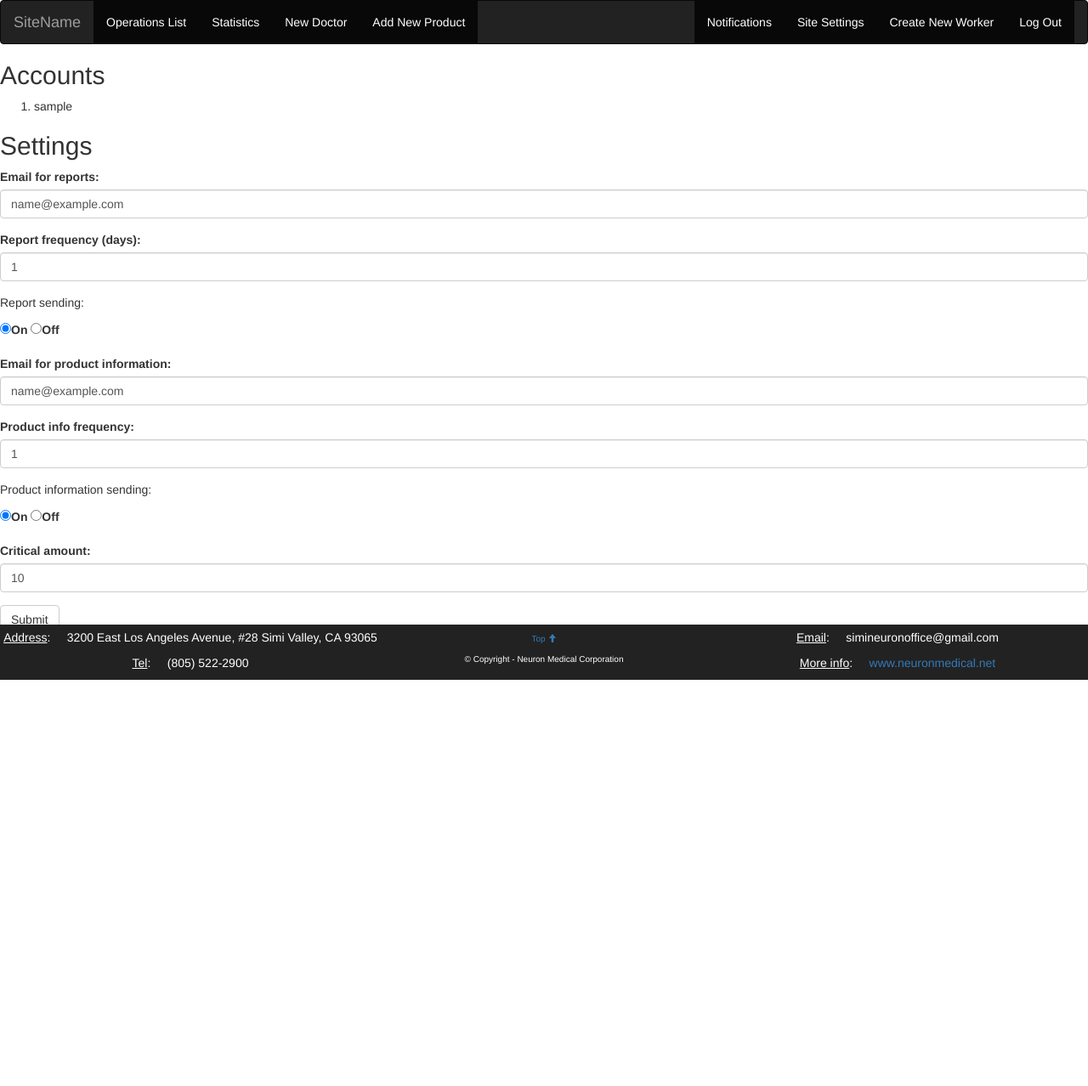
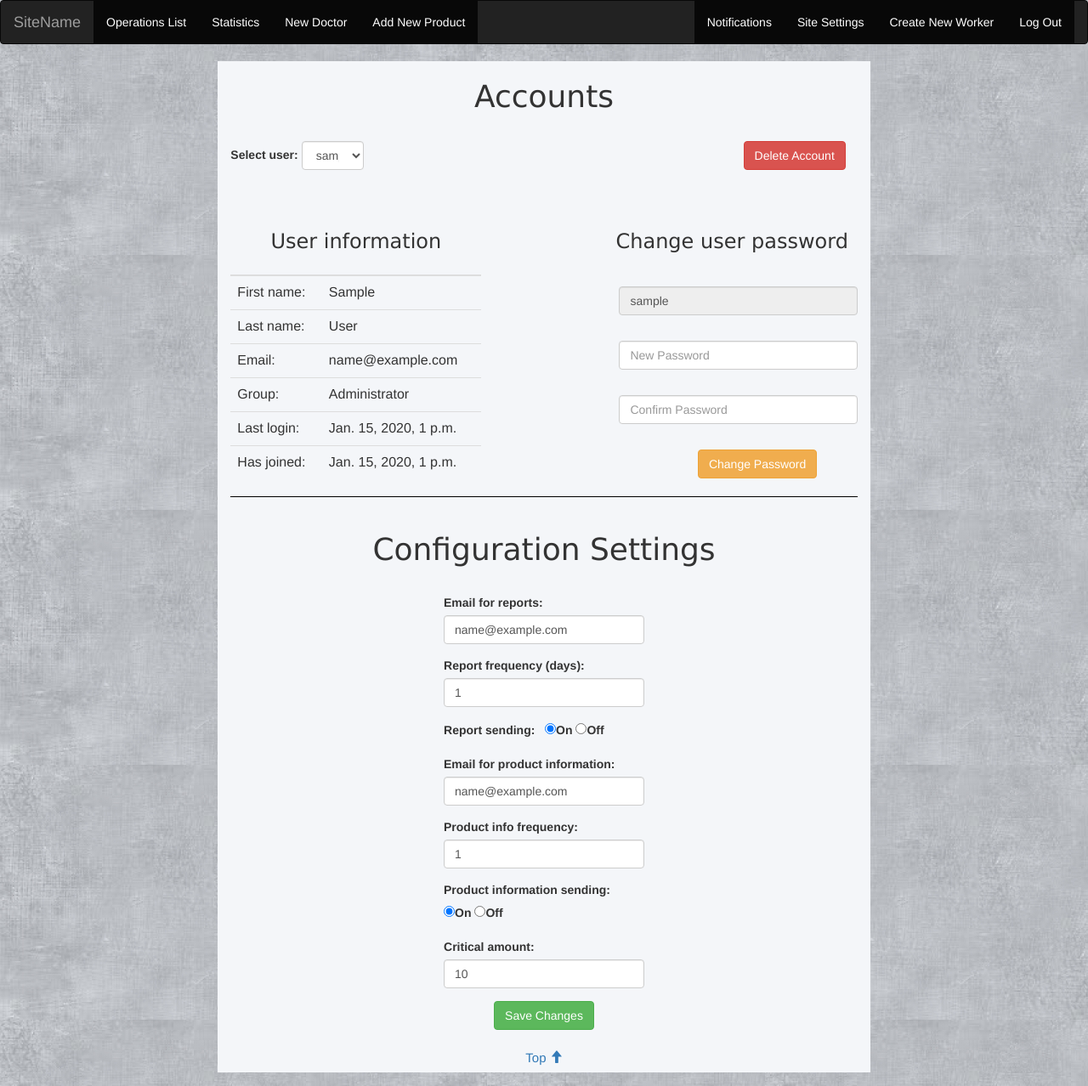
Before and after one commit to Alex394540/django_supplement_site, a Django app: page /trial/site_settings/ in a window 1280 px wide. Shown: the whole page at 85% size. Before the commit the page ends 800 px from the top, so only its background shows below. Run offline with Django 3.2, Linux system fonts and the light colour scheme; a user stored in the database is signed in; tables that the repository leaves empty hold one stand-in row (values such as "Sample post"); some libraries are stand-ins or nearby versions.

Commit message:
Settings, account trackings, american style time

```diff
--- /dev/null
+++ b/trial/static/trial/css/site_settings.css
@@ -0,0 +1,84 @@
+body {
+	background: url("/static/trial/images/stat_bg.jpg");
+}
+
+hr {
+    height: 1px;
+    clear: both;
+    background-color: black;
+}
+
+#container {
+    margin: 0 20% 0 20%;
+    background-color: #f4f6f9;
+}
+
+#select_user {
+    margin-right: 60%;
+    width: 10%;
+}
+
+#table_cont {
+    width: 60%;
+    float: left;
+    padding-right: 20%;
+}
+
+#psw_form {
+    width: 40%;
+    float: left;
+}
+
+#psw_form_inner {
+    margin-left: 5%;
+}
+
+#psw_change_btn {
+    margin-left: 33%;
+}
+
+#accs {
+    padding: 3% 0 3% 0;
+}
+
+#selection_container {
+    padding-bottom: 3%;
+}
+
+#config_header {
+    padding: 3% 0 3% 0;
+}
+
+#outer_form_wrap {
+    width: 40%;
+    margin: 0 auto;
+}
+
+#inner_form_wrap {
+    width: 80%;
+    margin: 0 auto;
+}
+
+#conf_sbmt {
+    width: 50%;
+    margin-left: 25%;
+}
+
+#anchor {
+    font-size: 15px;
+    text-align: center;
+    padding: 1% 0 1% 0;
+}
+
+.wrap {
+    margin: 0 2% 2% 2%;
+}
+
+.headers {
+    text-align: center;
+    font-family: Verdana;
+}
+
+.shortened_input {
+    width: 100%;
+}
--- /dev/null
+++ b/trial/static/trial/js/site_settings.js
@@ -0,0 +1,30 @@
+function fillInfo(elem) {
+
+    var user = elem.options[elem.selectedIndex].value;
+    $('#psw_username').val(user);
+    var url = '/trial/ajax/user_info?username=' + user;
+
+    $.getJSON(url, function(res) {
+        var rows = $('#info_table tr');
+        for (var i = 0; i < 6; i++) {
+            (rows[i].querySelectorAll('td')[1]).textContent = res[i];
+        }
+    });
+
+    return true;
+}
+
+function deleteUser() {
+    var elem = document.querySelector('#select_user');
+    var user = elem.options[elem.selectedIndex].value;
+
+    var result = confirm("Do you really want to delete user '" + user +  "' ?");
+    if (result) {
+        var url = '/trial/ajax/delete_user?username=' + user;
+
+        $.ajax(url).done(function() {
+                window.location.reload();
+            });
+    }
+    return true;
+}
--- a/trial/templates/trial/operations.html
+++ b/trial/templates/trial/operations.html
@@ -44,14 +44,14 @@
 			<div class="form-inline">
 				<div class="col-xs-1" id="start_cont">
 					<label>
-						&nbsp &nbsp Starting date:<input type="text" class="form-control" id="start_date_search" placeholder="YYYY-MM-DD">
+						&nbsp &nbsp Starting date:<input type="text" class="form-control" id="start_date_search" placeholder="MM/DD/YYYY">
 					</label>
 				</div>
 
 				<div class="col-xs-3"  id="end_cont">
 					<label> &nbsp &nbsp &nbsp &nbsp &nbsp &nbsp &nbsp &nbsp Ending date:
 						<div class="form-inline">
-							<input type="text" class="form-control" id="end_date_search" placeholder="YYYY-MM-DD">
+							<input type="text" class="form-control" id="end_date_search" placeholder="MM/DD/YYYY">
 							<button class="btn btn-default" type="button" onclick="searchDate();">
 								<span class="glyphicon glyphicon-search" aria-hidden="true"></span>
 							</button>
--- a/trial/templates/trial/site_settings.html
+++ b/trial/templates/trial/site_settings.html
@@ -1,6 +1,9 @@
 <html>
 <head>
     <link rel="stylesheet" href="/static/bootstrap/css/bootstrap.min.css">
+    <link rel="stylesheet" href="/static/trial/css/site_settings.css">
+    <script type="text/javascript" src="/static/trial/js/jquery-3.3.1.min.js"></script>
+    <script type="text/javascript" src="/static/trial/js/site_settings.js"></script>
 </head>
 
 <body>
@@ -8,28 +11,80 @@
 <a name="top"></a>
 {% include "trial\navbar.html" %}
 
-    <h2> Accounts </h2>
-    <ol>
+<div id='container'>
+
+    <div class='wrap'>
+        <h1 class="headers" id="accs"> Accounts </h1>
+
+        <div class="form-group" id="selection_container">
+            <form class="form-inline" role="form">
+                <label for="select_user">Select user:</label>
+                <select class="form-control" id="select_user" onChange="fillInfo(this);">
+                    <option selected="selected">{{ request.user.username }}</option>
                     {% for u in users %}
-        <li> {{ u.username }} </li>
+                        <option> {{ u.username }} </option>
                     {% endfor %}
-    </ol>
+                </select>
+                <button type="button" class="btn btn-danger" id="del_user" onclick="deleteUser()">Delete Account</button>
+            </form>
+        </div>
 
-    <h2> Settings </h2>
+            <div id="user_container">
+                <div id="table_cont">
+                    <h3 class="headers"> User information </h3>
+                    <table class="table">
+                        <thead> <tr> <th></th> <th></th> </tr> </thead>
+                        <tbody id="info_table">
+                            <tr> <td>First name: </td> <td> {{ request.user.first_name }}</td> </tr>
+                            <tr> <td>Last name: </td> <td> {{ request.user.last_name }} </td> </tr>
+                            <tr> <td>Email: </td> <td> {{ request.user.email }} </td> </tr>
+                            <tr> <td>Group: </td> <td> Administrator </td> </tr>
+                            <tr> <td>Last login: </td> <td>{{ request.user.last_login }} </td> </tr>
+                            <tr> <td>Has joined: </td> <td>{{ request.user.date_joined }} </td> </tr>
+                        </tbody>
+                    </table>
+                </div>
+
+                <div id="psw_form">
+                    <h3 class="headers"> Change user password </h3>
+                    <p>&nbsp </p>
+                    <div id="psw_form_inner">
+                        <form action="/trial/change_pass/" method="POST">
+                            {% csrf_token %}
+                        <div class="form-group">
+                            <input type="text" class="form-control psw_item" value="{{ request.user.username }}" id="psw_username" name="username" readonly>
+                            <p>&nbsp </p>
+                            <input type="password" class="form-control psw_item" id="psw_password" name="password" placeholder="New Password">
+                            <p>&nbsp </p>
+                            <input type="password" class="form-control psw_item" id="psw_confirm" name="confirm" placeholder="Confirm Password">
+                            <p>&nbsp </p>
+                            <button type="submit" class="btn btn-warning" id="psw_change_btn">Change Password</button>
+                        </div>
+                        </form>
+                    </div>
+                </div>
+            </div>
+        </div>
+
+    <div class='wrap'>
+    <hr>
+        <h1 class="headers" id="config_header"> Configuration Settings </h1>
+        <div id="outer_form_wrap">
+            <div id="inner_form_wrap">
                 <form action="/trial/site_settings/" method="POST">
                   {% csrf_token %}
                   <div class="form-group">
                     <label for="rep_email">Email for reports:</label>
-        <input type="email" class="form-control" id="rep_email" name='report_email' value="{{ report_email }}">
+                    <input type="email" class="form-control shortened_input" id="rep_email" name='report_email' value="{{ report_email }}">
                   </div>
 
                   <div class="form-group">
                       <label for="rep_freq">Report frequency (days):</label>
-        <input type="number" class="form-control" id="rep_freq" name="report_frequency" value="{{ report_frequency }}">
+                      <input type="number" class="form-control shortened_input" id="rep_freq" name="report_frequency" value="{{ report_frequency }}">
                   </div>
 
                   <div class="form-group">
-        <p>Report sending:</p>
+                      <label>Report sending: &nbsp </label>
                       {% if report_on %}
                           <label><input type="radio" name="report_on" value="on" checked>On</label>
                           <label><input type="radio" name="report_on" value="off">Off</label>
@@ -41,16 +96,16 @@
 
                   <div class="form-group">
                       <label for="prod_email">Email for product information:</label>
-        <input type="email" class="form-control" id="prod_email" name="product_info_email" value="{{ product_info_email }}">
+                      <input type="email" class="form-control shortened_input" id="prod_email" name="product_info_email" value="{{ product_info_email }}">
                   </div>
 
                   <div class="form-group">
                       <label for="prod_freq">Product info frequency:</label>
-        <input type="number" class="form-control" id="prod_freq" name="product_info_frequency" value="{{ product_info_frequency }}">
+                      <input type="number" class="form-control shortened_input" id="prod_freq" name="product_info_frequency" value="{{ product_info_frequency }}">
                   </div>
 
                   <div class="form-group">
-        <p>Product information sending:</p>
+                      <label>Product information sending: &nbsp </label>
                       {% if product_info_on %}
                           <label><input type="radio" name="product_info_on" value="on" checked>On</label>
                           <label><input type="radio" name="product_info_on" value="off">Off</label>
@@ -60,14 +115,19 @@
                       {% endif %}
                   </div>
 
+
                   <div class="form-group">
                     <label for="crit_amount">Critical amount:</label>
-        <input type="number" class="form-control" id="crit_amount" name="critical_product_amount" value="{{ critical_product_amount }}">
+                    <input type="number" class="form-control shortened_input" id="crit_amount" name="critical_product_amount" value="{{ critical_product_amount }}">
                   </div>
 
-      <button type="submit" class="btn btn-default">Submit</button>
+                  <button type="submit" class="btn btn-success" id="conf_sbmt">Save Changes</button>
                 </form>
-    {% include "trial\footer.html" %}
+            </div>
+        </div>
+        <p id="anchor"> <a href="#top"> Top <span class="glyphicon glyphicon-arrow-up" aria-hidden="true"></span></a> </p>
+    </div>
+</div>
 </body>
 
 </html>
--- a/trial/tests.py
+++ b/trial/tests.py
@@ -17,6 +17,7 @@ class TestViews(TestCase):
         self.client = Client()
         logged_in = self.client.login(username=user.username, password='123456')
         self.assertTrue(logged_in)
+        gc = GlobalChecker.objects.create()
 
     #Quick access testing
     def test_access(self):
--- a/trial/urls.py
+++ b/trial/urls.py
@@ -28,4 +28,8 @@ urlpatterns = [
     path('add_doctor/', views.add_doctor, name='add_doctor'),
     path('site_settings/', views.site_settings, name='site_settings'),
     path('notifications/', views.notifications, name='notifications'),
+    path('change_pass/', views.change_pass, name='change_pass'),
+    path('ajax/user_info/', views.user_info, name='user_info'),
+    path('ajax/delete_user/', views.delete_user, name='delete_user'),
+    path('ajax/show_notifications/', views.show_notifications, name='show_notifications'),
 ]
--- a/trial/views.py
+++ b/trial/views.py
@@ -83,7 +83,7 @@ def site_settings(request):
         site_config.critical_product_amount = critical_product_amount
         site_config.save()
 
-    users = User.objects.all()
+    users = User.objects.exclude(username=request.user.username)
     site_config = SiteConfig.objects.get(pk=1)
 
     report_email = site_config.report_email
@@ -100,10 +100,40 @@ def site_settings(request):
                                                         'report_on': report_on, 'product_info_email': product_info_email, 'product_info_frequency': product_info_frequency,
                                                         'product_info_on': product_info_on, 'critical_product_amount': critical_product_amount })
 
+@user_passes_test(lambda u: u.is_superuser)
+def change_pass(request):
+
+    username = request.POST['username']
+    password = request.POST['password']
+    confirm = request.POST['confirm']
+
+    if confirm == password and len(password) >= 6:
+        user = User.objects.filter(username=username).first()
+        user.set_password(password)
+        user.save()
+        return HttpResponseRedirect('/trial/site_settings/')
+
+    return HttpResponse('<script type="text/javascript"> alert("Error! Please, check passwords!"); window.location="/trial/site_settings/"; </script>')
+
+@user_passes_test(lambda u: u.is_superuser)
+def delete_user(request):
+    username = request.GET['username']
+    user = User.objects.get(username=username)
+    user.delete()
+    return HttpResponse(request)
+
+@user_passes_test(lambda u: u.is_superuser)
+def user_info(request):
+    user = request.GET['username']
+    obj = User.objects.get(username=user)
+    group = "Administrator" if obj.is_superuser else "Worker" if obj.is_staff else "Patient"
+    vals = [obj.first_name, obj.last_name, obj.email, group, obj.last_login, obj.date_joined]
+    return JsonResponse(vals, safe=False)
+
 @user_passes_test(lambda u: u.is_staff)
 def notifications(request):
     notifs = Notification.objects.all()
-    return render(request, 'trial/notifications.html', {'Notifs': notifs})
+    return render(request, 'trial/notifications.html', {'notifications': notifs})
 
 @user_passes_test(lambda u: u.is_superuser)
 def createuser(request):
@@ -362,8 +392,8 @@ def operations(request):
     sell_res = (Selling.objects.all().order_by('-date')).values()
 
     #Prepare data for displaying
-    sell = [(str(d['date']), d['drug_name'], d['amount'], "%.2f" % d['price'], "%.2f" % (d['price'] * d['amount']), Doctor.objects.get(pk=d['doctor_fk_id']).__str__()) for d in sell_res]
-    buy = [(str(d['date']), d['drug_name'], d['amount']) for d in buy_res]
+    sell = [((d['date']).strftime('%m/%d/%Y'), d['drug_name'], d['amount'], "%.2f" % d['price'], "%.2f" % (d['price'] * d['amount']), Doctor.objects.get(pk=d['doctor_fk_id']).__str__()) for d in sell_res]
+    buy = [((d['date']).strftime('%m/%d/%Y'), d['drug_name'], d['amount']) for d in buy_res]
 
     return render(request, 'trial/operations.html', {'sellings' : sell, 'buyings' : buy})
 
@@ -375,8 +405,8 @@ def filter_operations(request):
 
     if search_type == 'date':
         date1, date2 = search_prop.split('__')
-        y1, m1, d1 = map(lambda x: int(x), date1.split('-'))
-        y2, m2, d2 = map(lambda x: int(x), date2.split('-'))
+        m1, d1, y1 = map(lambda x: int(x), date1.split('/'))
+        m2, d2, y2 = map(lambda x: int(x), date2.split('/'))
         buy_res = Buying.objects.filter(date__gte=datetime(y1,m1,d1)).filter(date__lte=datetime(y2,m2,d2)).order_by('-date').values()
         sell_res = Selling.objects.filter(date__gte=datetime(y1,m1,d1)).filter(date__lte=datetime(y2,m2,d2)).order_by('-date').values()
 
@@ -422,6 +452,22 @@ def get_doctors(request):
     m_qset = Doctor.objects.all()
     m_list = [m.__str__() for m in m_qset.order_by('last_name')]
     return JsonResponse(m_list, safe=False)
+
+@user_passes_test(lambda u: u.is_staff)
+def show_notifications(request):
+
+    only_warning = request.GET['warning'] == '1'
+    only_not_seen = request.GET['not_seen'] == '1'
+
+    notifs = Notification.objects.all()
+
+    if only_warning:
+        notifs = notifs.filter(warning=True)
+
+    if only_not_seen:
+        notifs = notifs.filter(seen=False)
+
+    return render(request, 'trial/notifications.html', {'notifications': notifs})
 
 def product_page(request):
 
```
Also changed, not shown: trial/models.py (+10 -5 lines), trial/static/trial/css/notifications.css (added, +8 -0 lines), trial/static/trial/js/operations.js (+7 -7 lines), trial/templates/trial/notifications.html (+32 -6 lines), trial/migrations/0010_auto_20180327_0928.py (added), trial/migrations/0011_auto_20180327_0954.py (added), trial/migrations/0012_auto_20180327_1049.py (added), trial/static/trial/js/notifications.js (added). Lines whose indentation alone changed are shown as unchanged.
